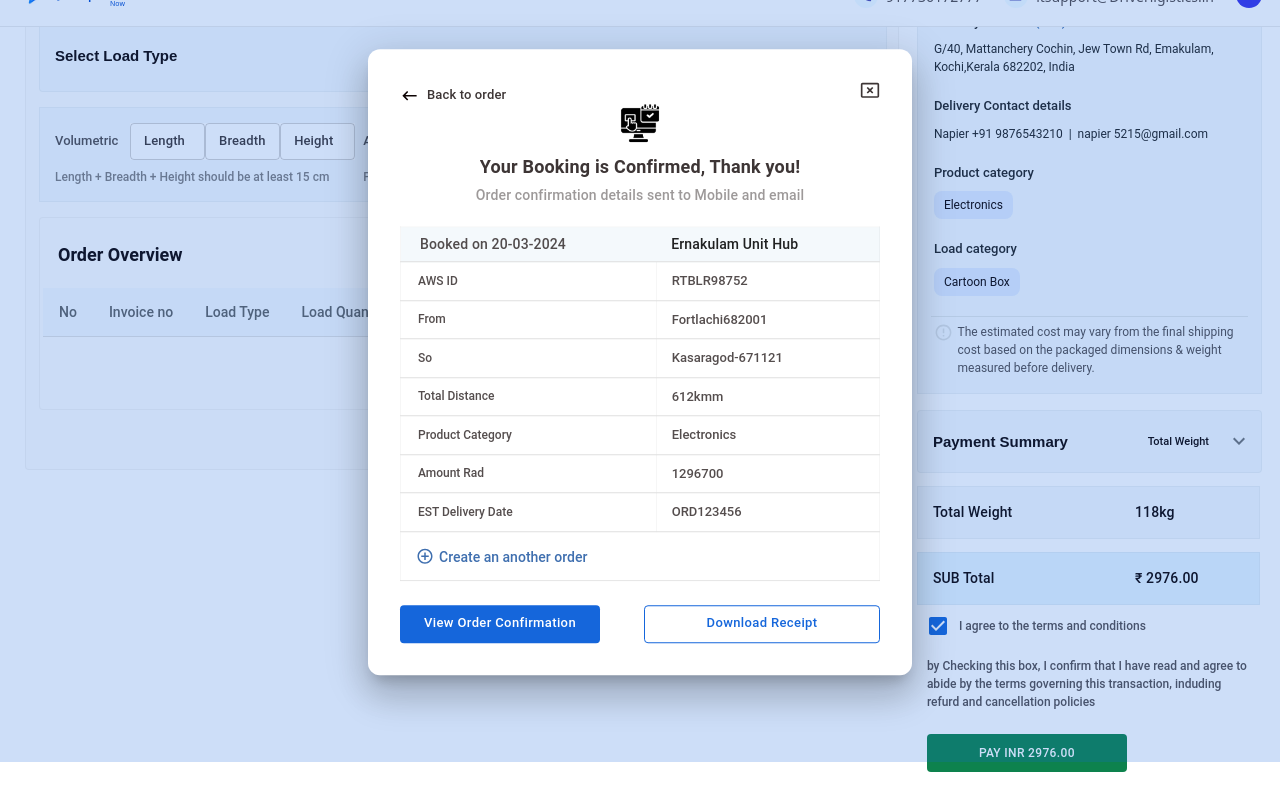
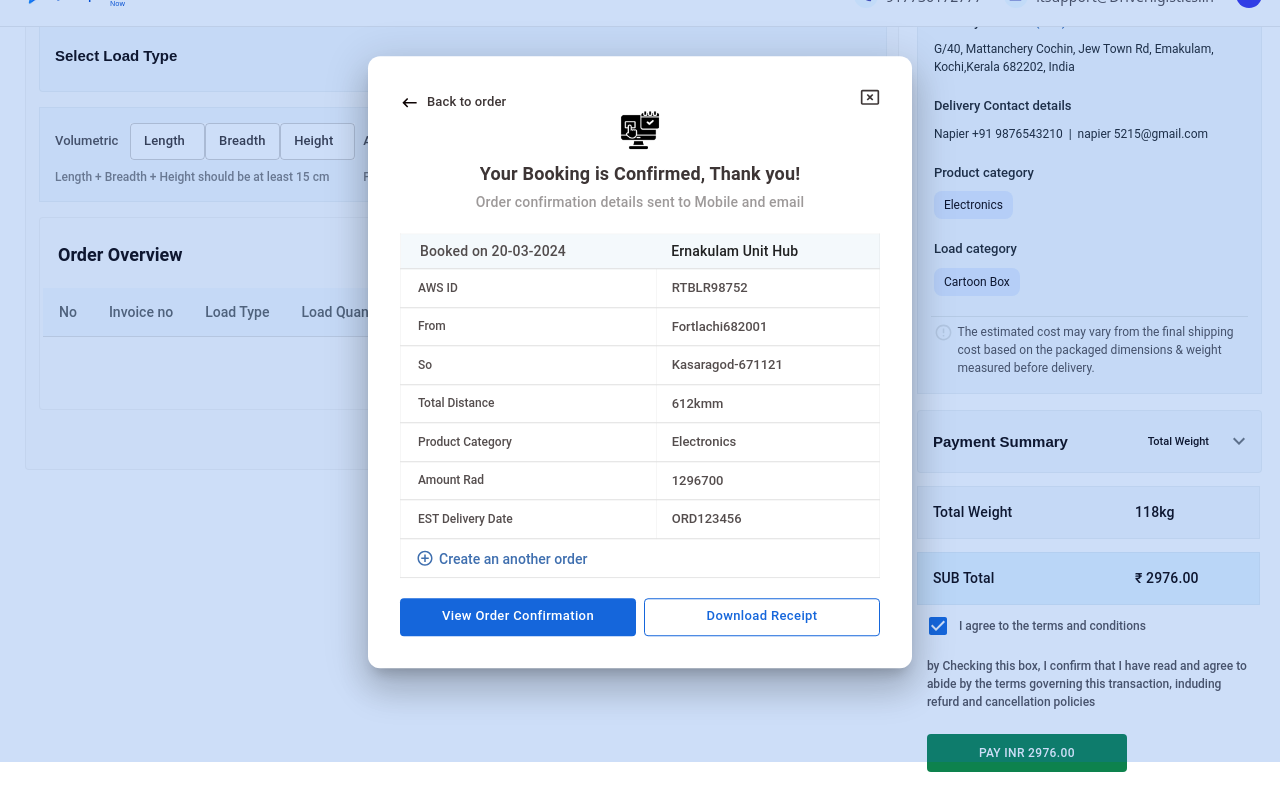
Before and after one commit to rithu1010/DriverLogistics_Project, a React (Create React App) app: page / in a window 1280 px wide. Both pictures are taken after a click on the button "PAY INR 2976.00". Shown: the part 409-1209 px from the top of the page. Built offline with nearby package versions, Linux system fonts and the light colour scheme.

Commit message:
confirm booking modal design changes

```diff
--- a/src/Views/orderManagement/BookingConfirmedModal.js
+++ b/src/Views/orderManagement/BookingConfirmedModal.js
@@ -287,7 +287,7 @@ const BookingConfirmation = ({ open, handleClose }) => {
                             sx={{
                               borderRight: "1px solid #1b1b1b0a",
                               borderLeft: "1px solid #1b1b1b0a",
-                              padding: "15px 15px 15px 15px",
+                              padding: "10px 15px 10px 15px",
                             }}
                             colSpan={2}
                           >
--- a/src/Views/orderManagement/style.js
+++ b/src/Views/orderManagement/style.js
@@ -695,8 +695,8 @@ const styles = () => ({
       fontSize: "13px",
       color: "#fff",
       textAlign: "center",
-      marginTop: "24px",
-      width: "200px",
+      marginTop: "20px",
+      width: "100%",
       cursor: "pointer",
       textTransform: "capitalize",
     },
@@ -709,7 +709,7 @@ const styles = () => ({
       fontSize: "13px",
       color: "#1566db",
       textAlign: "center",
-      marginTop: "24px",
+      marginTop: "20px",
       width: "100%",
       cursor: "pointer",
       textTransform: "capitalize",
```
